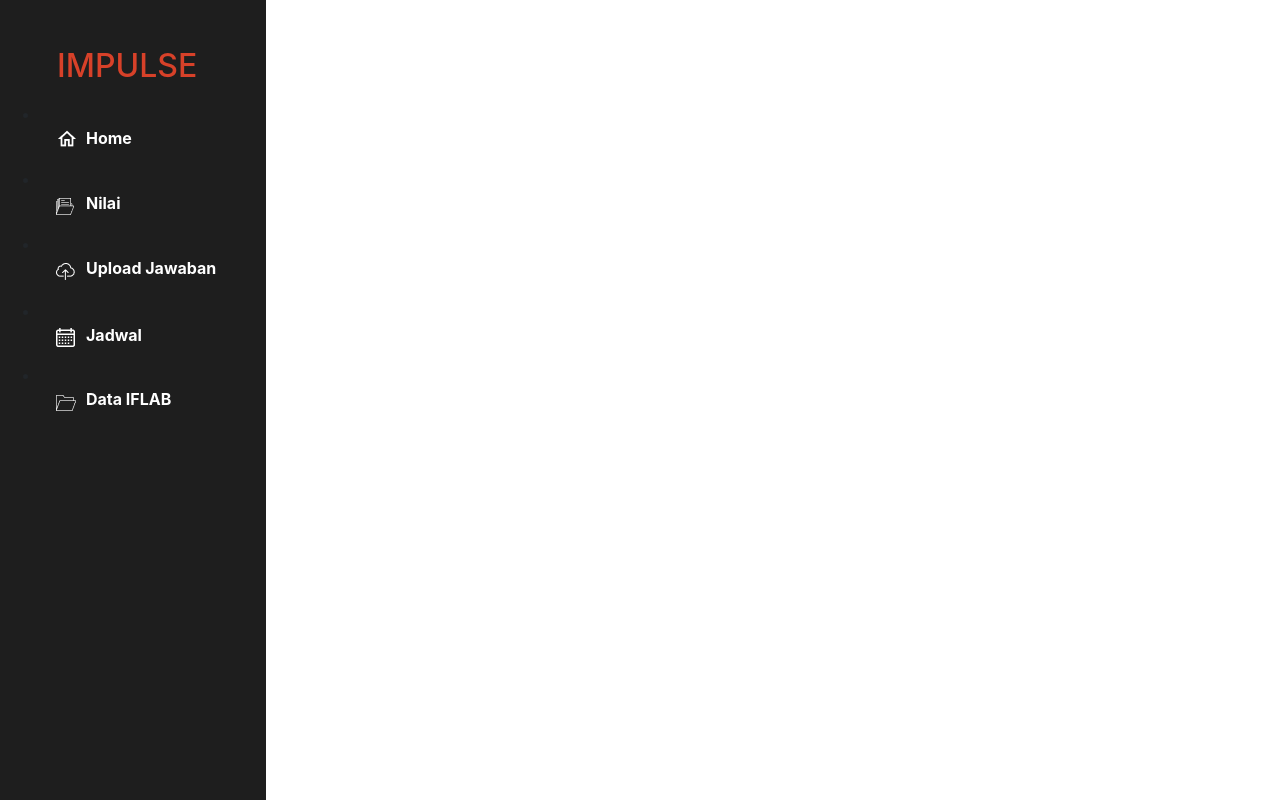
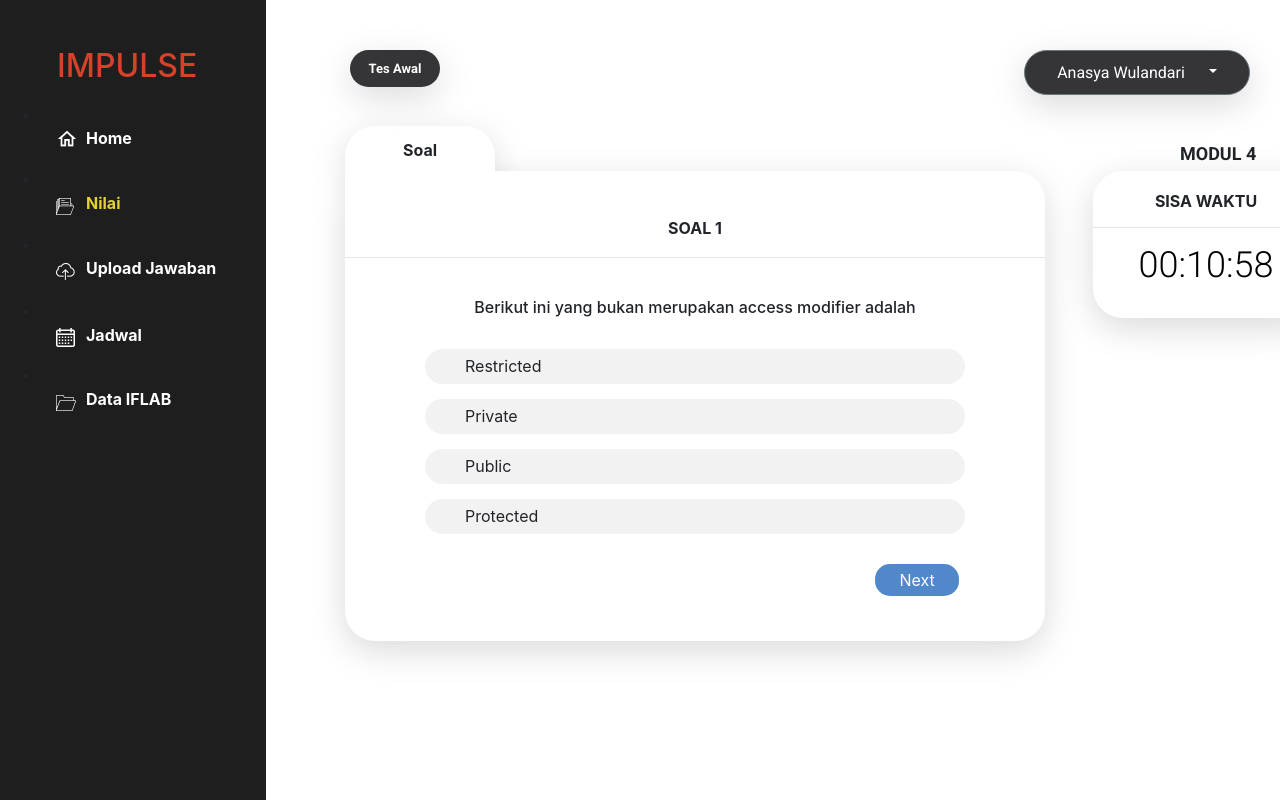
Before and after one commit to mayaams/Tubes-IMK, a CodeIgniter app: the page made by client/application/views/soalTesAwal.php in a window 1280 px wide. Run offline with CodeIgniter, Linux system fonts and the light colour scheme; some libraries are stand-ins or nearby versions.

Commit message:
soal tes awal updated

```diff
--- a/client/application/views/nilai.php
+++ b/client/application/views/nilai.php
@@ -141,7 +141,6 @@
     </button>
     <div class="dropdown-menu" aria-labelledby="dropdownMenuButton">
       <a class="dropdown-item" href="#">Logout</a>
-
     </div>
   </div>
 
--- a/client/application/views/soalTesAwal.php
+++ b/client/application/views/soalTesAwal.php
@@ -9,14 +9,14 @@
 </head>
 
 <!-- Stylesheets -->
-<link rel="stylesheet" href="<?php echo base_url(); ?>/assets/css/nilai.css">
+<link rel="stylesheet" href="<?php echo base_url(); ?>/assets/css/soalTesAwal.css">
 <link href="https://canvasjs.com/assets/css/jquery-ui.1.11.2.min.css" rel="stylesheet" />
 <link href="<?= base_url() ?>assets/fontawesome/css/all.css" rel="stylesheet" type="text/css" />
 <link rel="stylesheet" href="/css/all.min">
 
 <!-- Fonts -->
 <link href="https://fonts.googleapis.com/css?family=Quicksand:400,600,700&display=swap" rel="stylesheet">
-<link href="https://fonts.googleapis.com/css?family=Roboto:400,500,700&display=swap" rel="stylesheet">
+<link href="https://fonts.googleapis.com/css?family=Roboto:300,400,500,700&display=swap" rel="stylesheet">
 
 <!-- Bootstrap -->
 <link rel="stylesheet" href="https://stackpath.bootstrapcdn.com/bootstrap/4.3.1/css/bootstrap.min.css" integrity="sha384-ggOyR0iXCbMQv3Xipma34MD+dH/1fQ784/j6cY/iJTQUOhcWr7x9JvoRxT2MZw1T" crossorigin="anonymous">
@@ -40,17 +40,88 @@
       <img id="iconsiderbar" src="<?php echo base_url('/assets/image/home.png'); ?>" style="margin-left: -20px;">
       <li><a href="#"><b>Home</b></a></li>
       <img id="iconsiderbar" src="<?php echo base_url('/assets/image/nilai.png'); ?>" style="margin-left: -20px;">
-      <li><b>Nilai</b></li>
+      <li><b style="color: #E2D134;">Nilai</b></li>
       <img id="iconsiderbar" src="<?php echo base_url('/assets/image/upload.png'); ?>" style="margin-left: -20px;">
       <li><b>Upload Jawaban</b></li>
       <img id="iconsiderbar" src="<?php echo base_url('/assets/image/jadwal.png'); ?>" style="margin-left: -20px;">
       <li><b>Jadwal</b></li>
       <img id="iconsiderbar" src="<?php echo base_url('/assets/image/data.png'); ?>" style="margin-left: -20px;">
-          <li><b>Data IFLAB</b></li>
-        </ul>
+      <li><b>Data IFLAB</b></li>
+    </ul>
+  </div>
+
+  <!-- ini drop down akun -->
+  <div class="dropdown">
+    <button class="btn btn-secondary dropdown-toggle drpdwn" type="button" id="dropdownProfile" data-toggle="dropdown" aria-haspopup="true" aria-expanded="false" style="border-radius: 30px; height: 45px;width: 226px;">
+      Anasya Wulandari<span> <i class="fas fa-user"></i></span>
+    </button>
+    <div class="dropdown-menu" aria-labelledby="dropdownMenuButton">
+      <a class="dropdown-item" href="#">Logout</a>
     </div>
+  </div>
 
+  <p id="sisawaktu">MODUL 4</p>
+  <div class="sisaWaktu">
+    <center>
+      <p style="padding-top: 5px">
+        <h6><b>SISA WAKTU</b></h6><hr>
+       <center> <p id="timestamp">00:10:58</p></center>
+      </p>
+    </center>
+  </div>
 
+  <div id="tesAwal">
+    <center>
+      <p>Tes Awal</p>
+    </center>
+  </div>
+
+  <div class="tabSoal">
+    <center>
+      <p id="judulTab"><b>Soal</b></p>
+    </center>
+
+    <div id="blockbox"></div>
+
+    <div id="containerSoal">
+      <div id="navigation"><br><br>
+        <center>
+          <h6 style="padding-bottom: 3px;"><b>SOAL 1</b></h6>
+        </center>
+        <hr>
+      </div>
+
+      <!-- bagian kuis -->
+      <div class="quizSection"><br>
+        <center>
+          <h6>
+            <div id="soalQuiz">Berikut ini yang bukan merupakan access modifier adalah</div>
+          </h6>
+        </center><br>
+        <!-- ini jawaban -->
+        <div class="options">
+          <input type="radio" name="gender" value="male"><p class="textOpsi">Restricted</p><br>
+          <span class="checkmark"></span>
+        </div>
+        <div class="options" style="margin-top: 15px;">
+          <input type="radio" name="gender" value="male"><p class="textOpsi">Private<br>
+          <span class="checkmark"></span>
+        </div>
+        <div class="options" style="margin-top: 15px;">
+          <input type="radio" name="gender" value="male"><p class="textOpsi">Public<br>
+          <span class="checkmark"></span>
+        </div>
+        <div class="options" style="margin-top: 15px;">
+          <input type="radio" name="gender" value="male"><p class="textOpsi">Protected<br>
+          <span class="checkmark"></span>
+        </div>
+        <!-- <button id="prev">Previous</button> -->
+        <button id="next">Next</button>
+        <!-- <button id="submit">Get Results</button> -->
+        <!-- <div id="results"></div> -->
+      </div>
+    </div>
+  </div>
 
 </body>
 
--- /dev/null
+++ b/client/assets/css/soalTesAwal.css
@@ -0,0 +1,204 @@
+body {
+    background: #F3F2F2;
+    font-family: Roboto;
+}
+
+.dropdown {
+    font-family: Roboto;
+}
+
+.drpdwn {
+    position: fixed;
+    margin-left: 80%;
+    top: 50px;
+    background: #353537!IMPORTANT;
+    box-shadow: 0px 10px 35px rgba(0, 0, 0, 0.15);
+}
+
+ul li b {
+    color: #FFFFFF;
+    position: relative;
+    list-style: none;
+    padding: 8px;
+    margin: 38px;
+    top: 24px;
+}
+
+#sidebar {
+    position: fixed;
+    width: 266px;
+    height: 100%;
+    background: #1E1E1E;
+    top: 0px;
+}
+
+#sidebar h2 {
+    color: #D74129;
+    position: relative;
+    width: 152px;
+    height: 48px;
+    left: 57px;
+    top: 47px;
+}
+
+#iconsiderbar {
+    /* margin-top: 30px; */
+    position: relative;
+    top: 60px;
+    right: -24px;
+    padding: 12px;
+}
+
+#tesAwal {
+    margin-left: 350px;
+    margin-top: 50px;
+    background: #353537;
+    box-shadow: 0px 10px 35px rgba(0, 0, 0, 0.15);
+    border-radius: 30px;
+    width: 90px;
+    height: 37px;
+    position: fixed;
+    z-index: 3;
+}
+
+#tesAwal p {
+    /* padding: 12px 10px; */
+    color: white;
+    font-family: Roboto;
+    font-style: normal;
+    font-weight: 600;
+    border-radius: 30px;
+    font-size: 13px;
+    line-height: 2.9;
+}
+
+#judulTab {
+    position: fixed;
+    width: 150px;
+    height: 50px;
+    background: #FFFFFF;
+    box-shadow: 0px 10px 35px rgba(0, 0, 0, 0.15);
+    border-top-left-radius: 30px;
+    border-top-right-radius: 30px;
+    left: 345px;
+    top: 126px;
+    padding-top: 12px;
+    z-index: 2;
+}
+
+#containerSoal {
+    position: fixed;
+    width: 700px;
+    height: 470px;
+    left: 345px;
+    top: 171px;
+    background: #FFFFFF;
+    box-shadow: 0px 10px 35px rgba(0, 0, 0, 0.15);
+    border-radius: 30px;
+    z-index: -1;
+}
+
+#blockbox {
+    position: fixed;
+    width: 293px;
+    height: 60px;
+    left: 345px;
+    top: 171px;
+    z-index: 5;
+    background: #FFFFFF;
+}
+
+#navigation {
+    z-index: 6;
+}
+
+#next {
+    width: 84.15px;
+    height: 32px;
+    margin-left: 530px;
+    margin-top: 30px;
+    background: #5088CA;
+    border-radius: 15px;
+    border: none;
+    color: #FFFFFF;
+}
+
+#sisawaktu {
+    position: fixed;
+    margin-left: 1180px;
+    margin-top: 140px;
+    font-family: Roboto;
+    font-style: normal;
+    font-weight: bold;
+    font-size: 18px;
+    text-align: center;
+}
+
+.sisaWaktu {
+    width: 226px;
+    height: 147px;
+    margin-left: 1093px;
+    margin-top: 171px;
+    background: #FFFFFF;
+    box-shadow: 0px 10px 35px rgba(0, 0, 0, 0.15);
+    border-radius: 30px;
+    position: fixed;
+}
+
+p.sisaWaktu {
+    font-family: Roboto;
+    font-style: normal;
+    font-weight: bold;
+    font-size: 18px;
+    line-height: 21px;
+    align-items: center;
+    text-align: center;
+}
+
+#timestamp {
+    font-family: Roboto;
+    font-style: normal;
+    font-weight: 300;
+    font-size: 36px;
+    line-height: 42px;
+    align-items: center;
+    text-align: center;
+    color: #000000;
+}
+
+
+/* Customize the label (the container) */
+
+.options {
+    cursor: pointer;
+    -webkit-user-select: none;
+    -moz-user-select: none;
+    -ms-user-select: none;
+    user-select: none;
+    width: 540px;
+    height: 35px;
+    top: 427px;
+    background: #F3F2F2;
+    border-radius: 30px;
+    margin: auto;
+    transition: all 0.5s ease;
+}
+
+
+/* Hide the browser's default radio button */
+
+.options input {
+    position: absolute;
+    cursor: pointer;
+    height: 0;
+    width: 0;
+}
+
+.options:hover {
+    box-shadow: 0px 5px 15px rgba(0, 0, 0, 0.15);
+}
+
+.textOpsi {
+    padding-top: 5px;
+    padding-left: 40px;
+}
```
